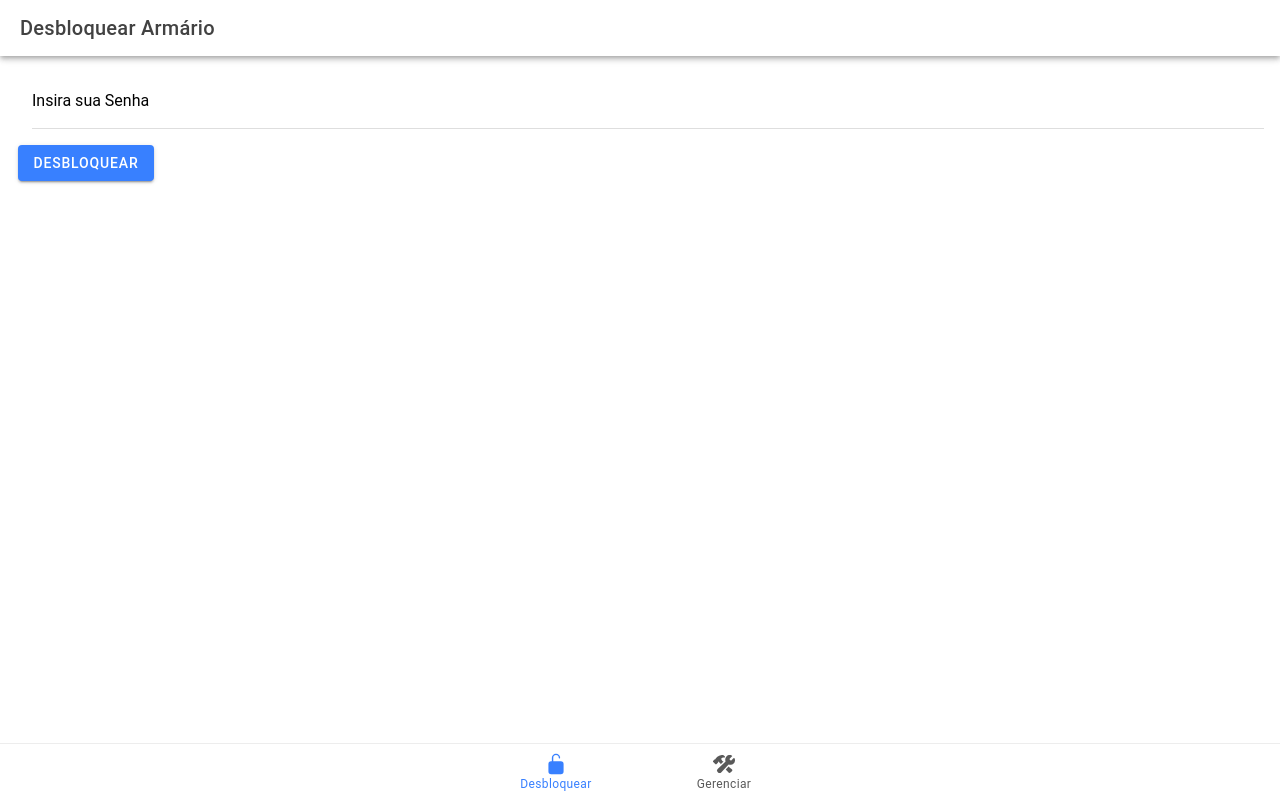
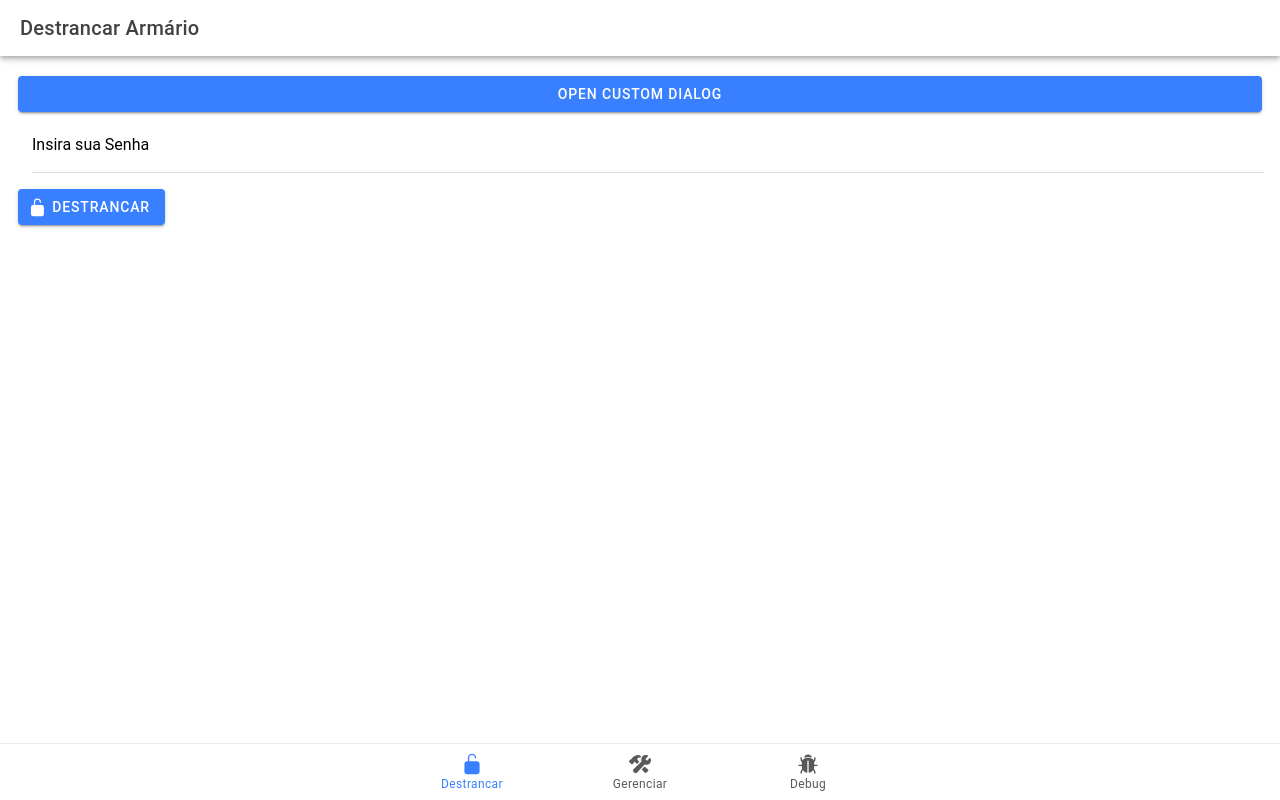
Before and after one commit to rodrigomarcolin/polilock-pcs3635, a React (Vite) app in the folder PoliLockApp/: page /unlock in a window 1280 px wide. Built offline with nearby package versions, Linux system fonts and the light colour scheme.

Commit message:
base for pages

```diff
--- a/PoliLockApp/src/App.tsx
+++ b/PoliLockApp/src/App.tsx
@@ -10,9 +10,11 @@ import {
   setupIonicReact,
 } from "@ionic/react";
 import { IonReactRouter } from "@ionic/react-router";
-import { lockOpen, construct } from "ionicons/icons";
+import { lockOpen, construct, bug, bugOutline, bugSharp } from "ionicons/icons";
+
 import UnlockPage from "./pages/UnlockPage";
 import ManagePage from "./pages/ManagePage";
+import DebugPage from "./pages/DebugPage";
 
 /* Core CSS required for Ionic components to work properly */
 import "@ionic/react/css/core.css";
@@ -46,6 +48,9 @@ const App: React.FC = () => (
           <Route exact path="/manage">
             <ManagePage />
           </Route>
+          <Route exact path="/debug">
+            <DebugPage />
+          </Route>
           <Route exact path="/">
             <Redirect to="/unlock" />
           </Route>
@@ -53,11 +58,15 @@ const App: React.FC = () => (
         <IonTabBar slot="bottom">
           <IonTabButton tab="unlock" href="/unlock">
             <IonIcon aria-hidden="true" icon={lockOpen} />
-            <IonLabel>Desbloquear</IonLabel>
+            <IonLabel>Destrancar</IonLabel>
           </IonTabButton>
           <IonTabButton tab="manage" href="/manage">
             <IonIcon aria-hidden="true" icon={construct} />
             <IonLabel>Gerenciar</IonLabel>
+          </IonTabButton>
+          <IonTabButton tab="debug" href="/debug">
+            <IonIcon aria-hidden="true" icon={bug} />
+            <IonLabel>Debug</IonLabel>
           </IonTabButton>
         </IonTabBar>
       </IonTabs>
--- /dev/null
+++ b/PoliLockApp/src/pages/DebugPage/DebugPage.module.css
@@ -0,0 +1,17 @@
+.footerToolbar {
+    display: flex;
+    justify-content: center;
+    text-align: center;
+    align-items: center;
+    padding: 10px; /* Add padding for better spacing */
+  }
+
+  .footerText {
+    font-family: monospace;
+    color: var(--ion-color-danger-shade); /* Low contrast text color */
+  }
+
+  .textIcon {
+    vertical-align: middle;
+    margin-left: 5px; /* Adjust as needed */
+  }
--- /dev/null
+++ b/PoliLockApp/src/pages/DebugPage/index.tsx
@@ -0,0 +1,39 @@
+import {
+  IonContent,
+  IonHeader,
+  IonIcon,
+  IonPage,
+  IonTitle,
+  IonToolbar,
+} from "@ionic/react";
+
+import styles from "./DebugPage.module.css";
+import { cafe } from "ionicons/icons";
+
+const DebugPage: React.FC = () => {
+  return (
+    <IonPage>
+      <IonHeader>
+        <IonToolbar>
+          <IonTitle>DEBUG</IonTitle>
+        </IonToolbar>
+      </IonHeader>
+      <IonContent className={"ion-padding ion-margin"} fullscreen>
+        <IonHeader collapse="condense">
+          <IonToolbar>
+            <IonTitle size="large">DEBUG</IonTitle>
+          </IonToolbar>
+        </IonHeader>
+
+        <IonToolbar className={styles.footerToolbar}>
+          <IonTitle size="small" className={styles.footerText}>
+            proceda com cuidado, apenas para programadores
+            <IonIcon icon={cafe} className={styles.textIcon} />
+          </IonTitle>
+        </IonToolbar>
+      </IonContent>
+    </IonPage>
+  );
+};
+
+export default DebugPage;
--- a/PoliLockApp/src/pages/ManagePage/index.tsx
+++ b/PoliLockApp/src/pages/ManagePage/index.tsx
@@ -4,11 +4,17 @@ import {
   IonPage,
   IonTitle,
   IonToolbar,
-  IonText,
 } from "@ionic/react";
-import { useForm, Controller } from 'react-hook-form';
+import { SubmitHandler, FieldValues } from "react-hook-form";
+import PasswordForm from "../../components/PasswordForm";
+import { create } from "ionicons/icons";
 
 const ManagePage: React.FC = () => {
+  const onSubmit: SubmitHandler<FieldValues> = (data) => {
+    console.log("testando submit");
+    console.log(data);
+  };
+
   return (
     <IonPage>
       <IonHeader>
@@ -16,12 +22,18 @@ const ManagePage: React.FC = () => {
           <IonTitle>Gerenciar Armário</IonTitle>
         </IonToolbar>
       </IonHeader>
-      <IonContent fullscreen>
+      <IonContent className={"ion-padding ion-margin"} fullscreen>
         <IonHeader collapse="condense">
           <IonToolbar>
             <IonTitle size="large">Gerenciar Armário</IonTitle>
           </IonToolbar>
         </IonHeader>
+
+        <PasswordForm
+          onSubmit={onSubmit}
+          submitBtnText="Mudar Senha"
+          btnIcon={create}
+        />
       </IonContent>
     </IonPage>
   );
--- a/PoliLockApp/src/pages/UnlockPage/index.tsx
+++ b/PoliLockApp/src/pages/UnlockPage/index.tsx
@@ -4,32 +4,15 @@ import {
   IonPage,
   IonTitle,
   IonToolbar,
-  IonText,
-  IonItem,
   IonButton,
-  IonLabel,
-  IonInput,
 } from "@ionic/react";
-import { ErrorMessage } from "@hookform/error-message";
-import {
-  useForm,
-  Controller,
-  SubmitHandler,
-  FieldValues,
-} from "react-hook-form";
+import { SubmitHandler, FieldValues } from "react-hook-form";
+import PasswordForm from "../../components/PasswordForm";
+import { lockOpen } from "ionicons/icons";
 
-interface FormData {
-  password: string;
-}
+import { useRef } from "react";
 
 const UnlockPage: React.FC = () => {
-  const {
-    control,
-    handleSubmit,
-    register,
-    formState: { errors },
-  } = useForm();
-
   const onSubmit: SubmitHandler<FieldValues> = (data) => {
     console.log("testando submit");
     console.log(data);
@@ -39,47 +22,25 @@ const UnlockPage: React.FC = () => {
     <IonPage>
       <IonHeader>
         <IonToolbar>
-          <IonTitle>Desbloquear Armário</IonTitle>
+          <IonTitle>Destrancar Armário</IonTitle>
         </IonToolbar>
       </IonHeader>
       <IonContent className={"ion-padding ion-margin"} fullscreen>
         <IonHeader collapse="condense">
           <IonToolbar>
-            <IonTitle size="large">Desbloquear Armário</IonTitle>
+            <IonTitle size="large">Destrancar Armário</IonTitle>
           </IonToolbar>
         </IonHeader>
 
-        <form onSubmit={handleSubmit(onSubmit)}>
-          <IonItem>
-            <IonInput
-              label="Insira sua Senha"
-              labelPlacement="floating"
-              color={errors.senha ? "danger" : ""}
-              type="password"
-              {...register("senha", {
-                required: "Insira uma senha!",
-                pattern: {
-                  value: /^[\x20-\x7E]{10}$/,
-                  message: "A senha deve ter exatamente 10 caracteres ASCII",
-                },
-              })}
-            />
-          </IonItem>
-          <ErrorMessage
-            errors={errors}
-            name="senha"
-            as={<div style={{ color: "red" }} />}
-          />
-          <div>
-            <IonButton
-              onClick={() => console.log(errors)}
-              className="ion-margin-top"
-              type="submit"
-            >
-              Desbloquear
-            </IonButton>
-          </div>
-        </form>
+        <IonButton id="open-custom-dialog" expand="block">
+          Open Custom Dialog
+        </IonButton>
+
+        <PasswordForm
+          onSubmit={onSubmit}
+          submitBtnText="Destrancar"
+          btnIcon={lockOpen}
+        />
       </IonContent>
     </IonPage>
   );
```
Also changed, not shown: PoliLockApp/src/pages/UnlockPage/UnlockAnimation.json (added, +1 -0 lines), PoliLockApp/src/pages/UnlockPage/UnlockModalSuccess/index.tsx (added, +36 -0 lines), PoliLockApp/src/pages/UnlockPage/UnlockModalSuccess/main.css (added, +26 -0 lines).
